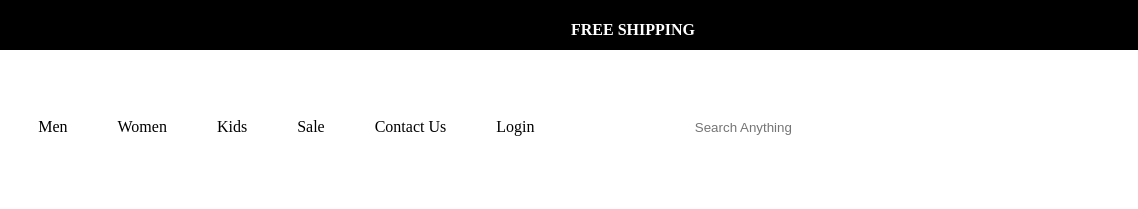
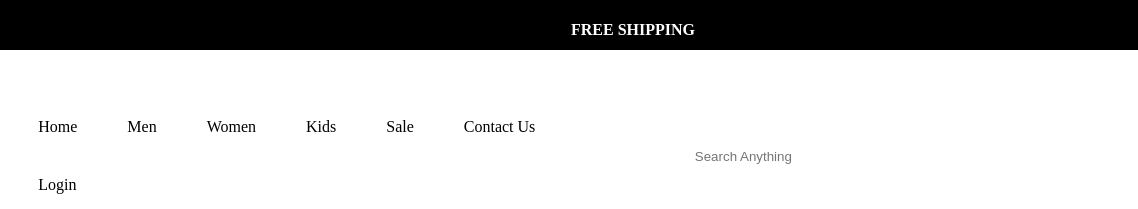
Before and after one commit to siddhantsawant03/Sneazyy, a plain HTML site: page Navbar/navbar.html in a window 1280 px wide. Shown: the top 209 px of the page, 142-1280 px from the left. Drawn offline with Linux system fonts and the light colour scheme; files whose address does not match are found by name.

Commit message:
sisa kal

```diff
--- a/Navbar/navbar.html
+++ b/Navbar/navbar.html
@@ -14,7 +14,7 @@
 		<nav class="navbar">
 			<img class="logo" src="C:\Users\Sisa\Downloads\apple-touch-icon.png" alt="Sneazy">
 			<ul>
-				<!-- <li><a href="navbar.html">Home</a></li> -->
+				<li><a href="navbar.html">Home</a></li>
 				<li><a href="MenSection.html">Men</a></li>
 				<li><a href="WomenSection.html">Women</a></li>
 				<li><a href="Kids.html">Kids</a></li>
```
